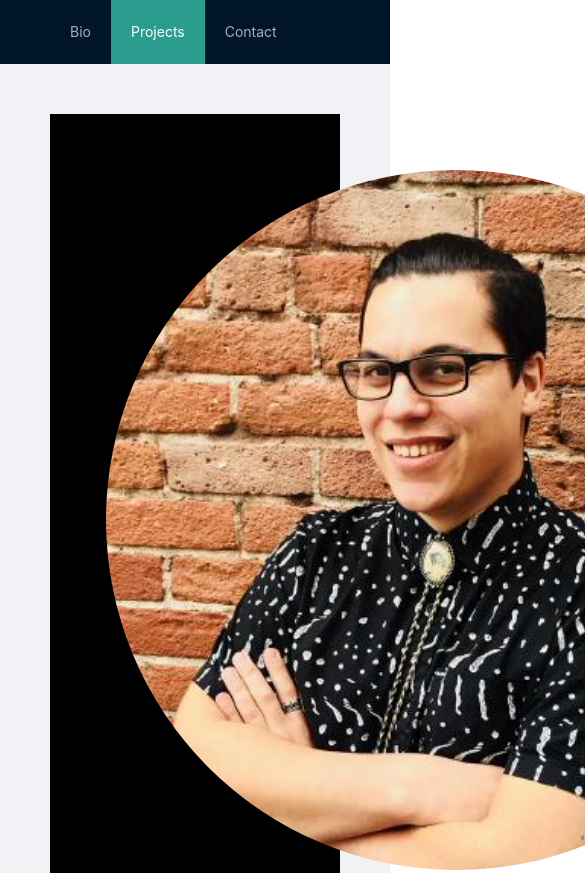
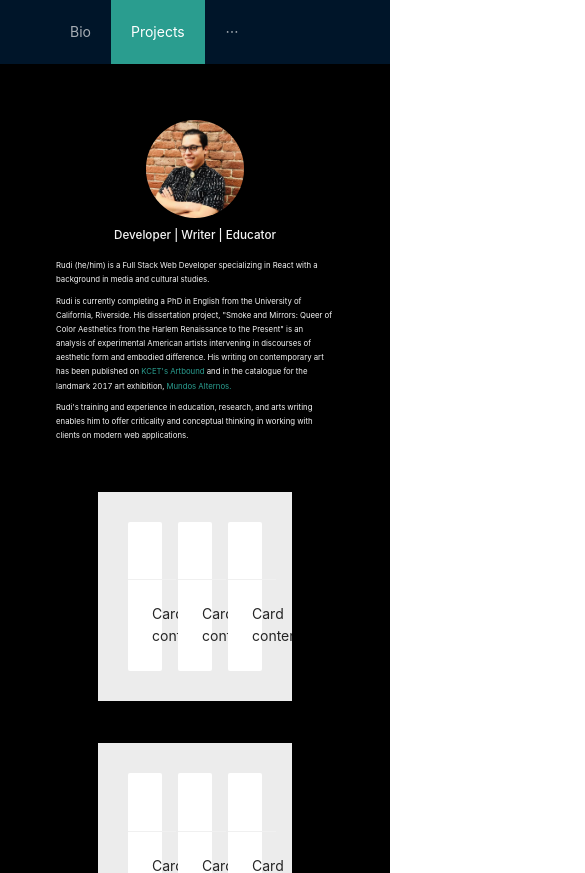
Before and after one commit to rkraeher/react-portfolio, a React (Create React App) app: page / in a window 390 px wide. Shown: the top 873 px of the page, 585 px wide, since content can reach past the window. Built offline with nearby package versions, Linux system fonts and the light colour scheme.

Commit message:
fixed image centering and responsive resizing for image and text. Added name to the header menu

```diff
--- a/src/components/Bio/Bio.js
+++ b/src/components/Bio/Bio.js
@@ -12,7 +12,7 @@ function Bio() {
                     <h1>Developer | Writer | Educator</h1>
 
                     <div className="bio">
-                        <p> Rudi (he/him) is a Full Stack Web Developer specializing in React with a background in media research and higher education.
+                        <p> Rudi (he/him) is a Full Stack Web Developer specializing in React with a background in media and cultural studies.
     </p>
                         <p>
                             Rudi is currently completing a PhD in English from the University of California, Riverside. His
@@ -29,9 +29,7 @@ function Bio() {
                  </a>
                         </p>
                         <p>
-                            Rudi teaches university classes on film, art, and American literature. Rudi's pedagogy foregrounds
-                            the role of desire and pleasure in his analysis of creative cultural production. Rudi's training and
-                            experience in education, research, and arts writing enables him to offer criticality and conceptual
+                            Rudi's training and experience in education, research, and arts writing enables him to offer criticality and conceptual
                             thinking in working with clients on modern web applications.
                 </p>
                     </div>
--- a/src/components/PortfolioLayout/PortfolioLayout.js
+++ b/src/components/PortfolioLayout/PortfolioLayout.js
@@ -1,3 +1,4 @@
+/* eslint-disable no-lone-blocks */
 import { Layout, Menu } from 'antd';
 import "./PortfolioLayout.css";
 import Project from "../Project/Project";
@@ -13,9 +14,10 @@ function PortfolioLayout() {
                         <Menu.Item key="1">Bio</Menu.Item>
                         <Menu.Item key="2">Projects</Menu.Item>
                         <Menu.Item key="3">Contact</Menu.Item>
+                        <Menu.Item key="4" style={{ float: "right" }}>Rudi Kraeher</Menu.Item>
                     </Menu>
                 </Header>
-                <Content style={{ padding: '0 50px', margin: '50px 0' }} className="content">
+                <Content className="content">
                     <div className="site-layout-content">
                         <Project />
                     </div>
@@ -27,7 +29,3 @@ function PortfolioLayout() {
 }
 
 export default PortfolioLayout;
-
-{/* Put my name on the right side of the navbar */ }
-{/* Menu Items will need to Link */ }
-// There is some problem when I reload the page. Might have to do with no router yet
--- a/src/components/ProfilePic/ProfilePic.js
+++ b/src/components/ProfilePic/ProfilePic.js
@@ -4,12 +4,13 @@ import profile from "../../assets/images/profile.jpg";
 function ProfilePic() {
     return (
         <div>
-            <Row className="container">
-                <Col md={12}>
+            <Row type="flex" style={{ justifyContent: "center" }}>
+                <Col md={6}>
                     <Image
                         src={profile}
                         alt="headshot photograph"
                         className="pic"
+                        preview={false}
                     />
                 </Col>
             </Row>
--- a/src/components/Project/Project.css
+++ b/src/components/Project/Project.css
@@ -4,7 +4,7 @@ body {
 
 .bio {
     color:whitesmoke;
-    font-size: 2.5em;
+    font-size: 2vw;
   }
 
 .container {
@@ -14,13 +14,15 @@ body {
 
 .heading h1 {
     line-height: 3;
-    font-size: 5em;
+    font-size: 3vw;
+    text-align: center;
     /* Change color to primary */
     color: whitesmoke;
   }
 
 .pic {
-    height: 700px;
-    width: 700px;
+    height: 25vw;
+    width: 25vw;
     border-radius: 50%;
-}
+    object-fit: contain;
+  }
```
Also changed, not shown: 1 other file (tests, documents, lock files or other folders).
